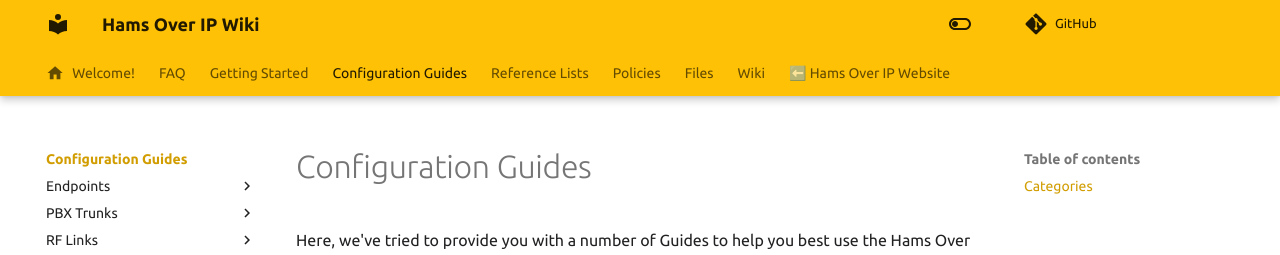
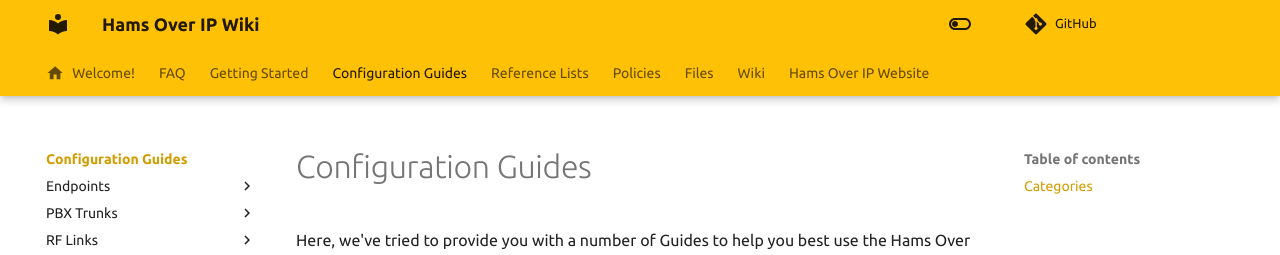
Before and after one commit to hamsoverip/wiki, an MkDocs documentation site: the page built from docs/guides/index.md, in a window 1280 px wide. Shown: the top 255 px of the page. Built offline with MkDocs 1.6.1 and Material for MkDocs 9.7.7, drawn with Linux system fonts in a browser that asks for light colours; comment, search, counter and statistics services are not loaded; part of the change alters nothing that is shown.

```diff
--- a/mkdocs.yml
+++ b/mkdocs.yml
@@ -90,10 +90,12 @@ nav:
           - Cisco 508G: guides/endpoints/hardphones/cisco-508g.md
           - Cisco 512G: guides/endpoints/hardphones/cisco-512g.md
           - Cisco 525g: guides/endpoints/hardphones/cisco-525g.md
+          - Cisco Linksys SPA942: guides/endpoints/hardphones/cisco-linksys-spa942.md
         - Grandstream:
           - GXP16xx Series: guides/endpoints/hardphones/grandstream-gxp16xx.md
+          - HT802 v2 ATA: guides/endpoints/hardphones/grandstream-ht802v2.md
         - OBiHai:
-          - OBi202: guides/endpoints/hardphones/obi-202.md
+          - OBi202 ATA: guides/endpoints/hardphones/obi-202.md
         - Polycom:
           - Polycom VVX-4xx/5xx Series: guides/endpoints/hardphones/polycom-vvx4xx.md
         - Yealink:
@@ -161,7 +163,7 @@ nav:
     - How to Contribute: wiki/contributing.md
     - Changelog: wiki/changelog.md
 
-  - ⬅️ Hams Over IP Website: https://hamsoverip.com
+  - Hams Over IP Website: https://hamsoverip.com
 
 
 extra:
```
